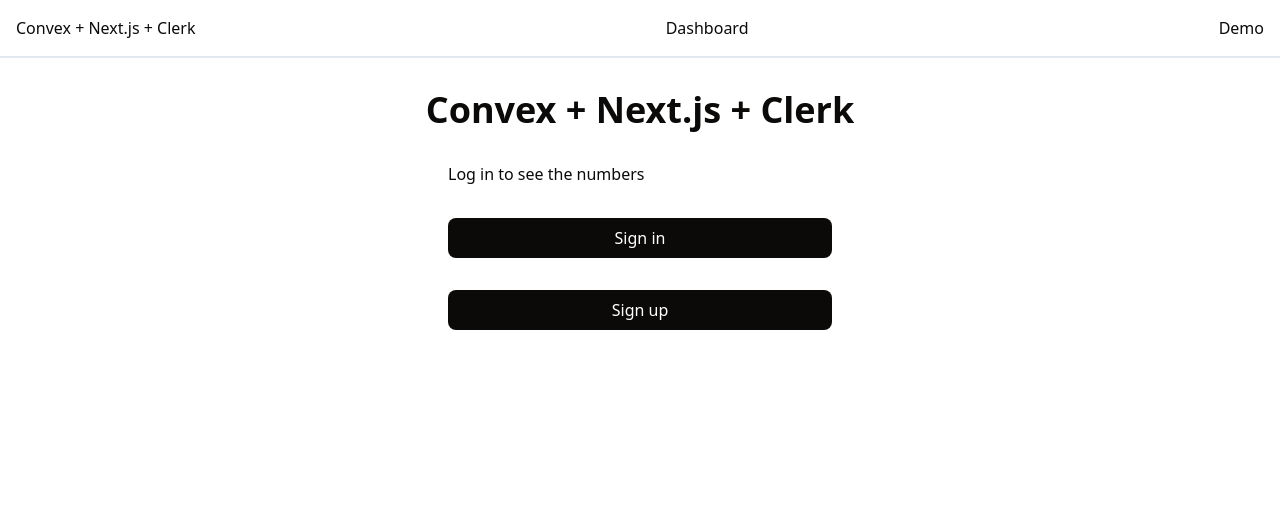
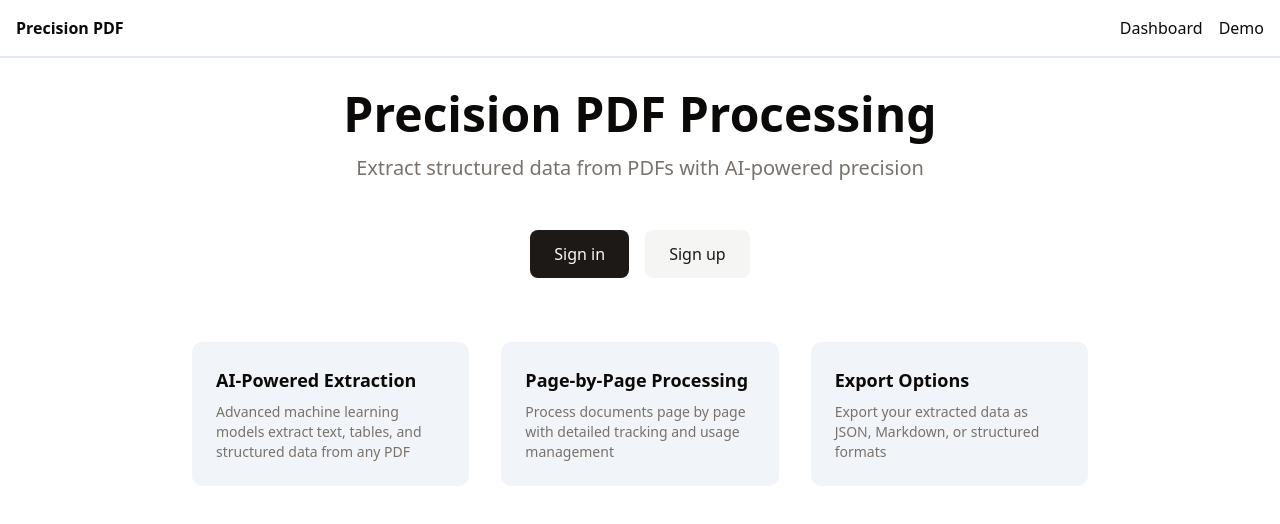
Before and after one commit to robertguss/convex-precision-pdf, a Next.js app: page / in a window 1280 px wide. Shown: the top 524 px of the page. Built offline with nearby package versions, Linux system fonts and the light colour scheme; no server answers.

Commit message:
fix errors

```diff
--- a/app/dashboard/upgrade/page.tsx
+++ b/app/dashboard/upgrade/page.tsx
@@ -2,7 +2,7 @@
 
 import { useState } from "react";
 import { useRouter } from "next/navigation";
-import { useQuery, useMutation } from "convex/react";
+import { useQuery, useAction } from "convex/react";
 import { api } from "@/convex/_generated/api";
 import { Button } from "@/components/ui/button";
 import { Card, CardContent, CardDescription, CardFooter, CardHeader, CardTitle } from "@/components/ui/card";
@@ -13,7 +13,7 @@
   const router = useRouter();
   const plans = useQuery(api.plans.list);
   const subscription = useQuery(api.subscriptions.getUserSubscription);
-  const createCheckoutSession = useMutation(api.stripe.createCheckoutSession);
+  const createCheckoutSession = useAction(api.stripe.createCheckoutSession);
   const [loadingPlanId, setLoadingPlanId] = useState<string | null>(null);
 
   const handleUpgrade = async (planId: string) => {
--- a/app/page.tsx
+++ b/app/page.tsx
@@ -1,168 +1,96 @@
 "use client";
 
-import {
-  Authenticated,
-  Unauthenticated,
-  useMutation,
-  useQuery,
-} from "convex/react";
-import { api } from "../convex/_generated/api";
+import { Authenticated, Unauthenticated } from "convex/react";
 import Link from "next/link";
-import { SignUpButton } from "@clerk/nextjs";
-import { SignInButton } from "@clerk/nextjs";
-import { UserButton } from "@clerk/nextjs";
+import { SignUpButton, SignInButton, UserButton } from "@clerk/nextjs";
+import { useRouter } from "next/navigation";
+import { useEffect } from "react";
 
 export default function Home() {
   return (
     <>
       <header className="sticky top-0 z-10 bg-background p-4 border-b-2 border-slate-200 dark:border-slate-800 flex flex-row justify-between items-center">
-        Convex + Next.js + Clerk
-        <Link href="/dashboard">Dashboard</Link>
-        <Link href="/demo">Demo</Link>
+        <div className="font-semibold">Precision PDF</div>
+        <div className="flex gap-4 items-center">
+          <Link href="/dashboard" className="hover:underline">Dashboard</Link>
+          <Link href="/demo" className="hover:underline">Demo</Link>
           <UserButton />
+        </div>
       </header>
       <main className="p-8 flex flex-col gap-8">
-        <h1 className="text-4xl font-bold text-center">
-          Convex + Next.js + Clerk
-        </h1>
         <Authenticated>
-          <Content />
+          <AuthenticatedRedirect />
         </Authenticated>
         <Unauthenticated>
-          <SignInForm />
+          <LandingPage />
         </Unauthenticated>
       </main>
     </>
   );
 }
 
-function SignInForm() {
+function AuthenticatedRedirect() {
+  const router = useRouter();
+
+  useEffect(() => {
+    router.push("/dashboard");
+  }, [router]);
+
   return (
-    <div className="flex flex-col gap-8 w-96 mx-auto">
-      <p>Log in to see the numbers</p>
+    <div className="flex items-center justify-center min-h-[50vh]">
+      <p>Redirecting to dashboard...</p>
+    </div>
+  );
+}
+
+function LandingPage() {
+  return (
+    <div className="max-w-4xl mx-auto">
+      <div className="text-center mb-12">
+        <h1 className="text-5xl font-bold mb-4">
+          Precision PDF Processing
+        </h1>
+        <p className="text-xl text-muted-foreground">
+          Extract structured data from PDFs with AI-powered precision
+        </p>
+      </div>
+
+      <div className="flex justify-center gap-4 mb-16">
         <SignInButton mode="modal" fallbackRedirectUrl="/dashboard">
-        <button className="bg-foreground text-background px-4 py-2 rounded-md">
+          <button className="bg-primary text-primary-foreground px-6 py-3 rounded-md hover:bg-primary/90 transition">
             Sign in
           </button>
         </SignInButton>
         <SignUpButton mode="modal" fallbackRedirectUrl="/dashboard">
-        <button className="bg-foreground text-background px-4 py-2 rounded-md">
+          <button className="bg-secondary text-secondary-foreground px-6 py-3 rounded-md hover:bg-secondary/90 transition">
             Sign up
           </button>
         </SignUpButton>
       </div>
-  );
-}
 
-function Content() {
-  const { viewer, numbers } =
-    useQuery(api.myFunctions.listNumbers, {
-      count: 10,
-    }) ?? {};
-  const addNumber = useMutation(api.myFunctions.addNumber);
-
-  if (viewer === undefined || numbers === undefined) {
-    return (
-      <div className="mx-auto">
-        <p>loading... (consider a loading skeleton)</p>
-      </div>
-    );
-  }
-
-  return (
-    <div className="flex flex-col gap-8 max-w-lg mx-auto">
-      <p>Welcome {viewer ?? "Anonymous"}!</p>
-      <p>
-        Click the button below and open this page in another window - this data
-        is persisted in the Convex cloud database!
-      </p>
-      <p>
-        <button
-          className="bg-foreground text-background text-sm px-4 py-2 rounded-md"
-          onClick={() => {
-            void addNumber({ value: Math.floor(Math.random() * 10) });
-          }}
-        >
-          Add a random number
-        </button>
-      </p>
-      <p>
-        Numbers:{" "}
-        {numbers?.length === 0
-          ? "Click the button!"
-          : (numbers?.join(", ") ?? "...")}
-      </p>
-      <p>
-        Edit{" "}
-        <code className="text-sm font-bold font-mono bg-slate-200 dark:bg-slate-800 px-1 py-0.5 rounded-md">
-          convex/myFunctions.ts
-        </code>{" "}
-        to change your backend
-      </p>
-      <p>
-        Edit{" "}
-        <code className="text-sm font-bold font-mono bg-slate-200 dark:bg-slate-800 px-1 py-0.5 rounded-md">
-          app/page.tsx
-        </code>{" "}
-        to change your frontend
-      </p>
-      <p>
-        See the{" "}
-        <Link href="/server" className="underline hover:no-underline">
-          /server route
-        </Link>{" "}
-        for an example of loading data in a server component
-      </p>
-      <div className="flex flex-col">
-        <p className="text-lg font-bold">Useful resources:</p>
-        <div className="flex gap-2">
-          <div className="flex flex-col gap-2 w-1/2">
-            <ResourceCard
-              title="Convex docs"
-              description="Read comprehensive documentation for all Convex features."
-              href="https://docs.convex.dev/home"
+      <div className="grid md:grid-cols-3 gap-8">
+        <FeatureCard
+          title="AI-Powered Extraction"
+          description="Advanced machine learning models extract text, tables, and structured data from any PDF"
         />
-            <ResourceCard
-              title="Stack articles"
-              description="Learn about best practices, use cases, and more from a growing
-            collection of articles, videos, and walkthroughs."
-              href="https://www.typescriptlang.org/docs/handbook/2/basic-types.html"
+        <FeatureCard
+          title="Page-by-Page Processing"
+          description="Process documents page by page with detailed tracking and usage management"
         />
-          </div>
-          <div className="flex flex-col gap-2 w-1/2">
-            <ResourceCard
-              title="Templates"
-              description="Browse our collection of templates to get started quickly."
-              href="https://www.convex.dev/templates"
+        <FeatureCard
+          title="Export Options"
+          description="Export your extracted data as JSON, Markdown, or structured formats"
         />
-            <ResourceCard
-              title="Discord"
-              description="Join our developer community to ask questions, trade tips & tricks,
-            and show off your projects."
-              href="https://www.convex.dev/community"
-            />
-          </div>
-        </div>
       </div>
     </div>
   );
 }
 
-function ResourceCard({
-  title,
-  description,
-  href,
-}: {
-  title: string;
-  description: string;
-  href: string;
-}) {
+function FeatureCard({ title, description }: { title: string; description: string }) {
   return (
-    <div className="flex flex-col gap-2 bg-slate-200 dark:bg-slate-800 p-4 rounded-md h-28 overflow-auto">
-      <a href={href} className="text-sm underline hover:no-underline">
-        {title}
-      </a>
-      <p className="text-xs">{description}</p>
+    <div className="bg-slate-100 dark:bg-slate-800 p-6 rounded-lg">
+      <h3 className="text-lg font-semibold mb-2">{title}</h3>
+      <p className="text-sm text-muted-foreground">{description}</p>
     </div>
   );
 }
--- a/app/server/inner.tsx
+++ /dev/null
@@ -1,31 +0,0 @@
-"use client";
-
-import { Preloaded, useMutation, usePreloadedQuery } from "convex/react";
-import { api } from "../../convex/_generated/api";
-
-export default function Home({
-  preloaded,
-}: {
-  preloaded: Preloaded<typeof api.myFunctions.listNumbers>;
-}) {
-  const data = usePreloadedQuery(preloaded);
-  const addNumber = useMutation(api.myFunctions.addNumber);
-  return (
-    <>
-      <div className="flex flex-col gap-4 bg-slate-200 dark:bg-slate-800 p-4 rounded-md">
-        <h2 className="text-xl font-bold">Reactive client-loaded data</h2>
-        <code>
-          <pre>{JSON.stringify(data, null, 2)}</pre>
-        </code>
-      </div>
-      <button
-        className="bg-foreground text-background px-4 py-2 rounded-md mx-auto"
-        onClick={() => {
-          void addNumber({ value: Math.floor(Math.random() * 10) });
-        }}
-      >
-        Add a random number
-      </button>
-    </>
-  );
-}
--- a/app/server/page.tsx
+++ /dev/null
@@ -1,24 +0,0 @@
-import Home from "./inner";
-import { preloadQuery, preloadedQueryResult } from "convex/nextjs";
-import { api } from "@/convex/_generated/api";
-
-export default async function ServerPage() {
-  const preloaded = await preloadQuery(api.myFunctions.listNumbers, {
-    count: 3,
-  });
-
-  const data = preloadedQueryResult(preloaded);
-
-  return (
-    <main className="p-8 flex flex-col gap-4 mx-auto max-w-2xl">
-      <h1 className="text-4xl font-bold text-center">Convex + Next.js</h1>
-      <div className="flex flex-col gap-4 bg-slate-200 dark:bg-slate-800 p-4 rounded-md">
-        <h2 className="text-xl font-bold">Non-reactive server-loaded data</h2>
-        <code>
-          <pre>{JSON.stringify(data, null, 2)}</pre>
-        </code>
-      </div>
-      <Home preloaded={preloaded} />
-    </main>
-  );
-}
```
Also changed, not shown: convex/subscriptions.ts (+30 -22 lines). Lines whose indentation alone changed are shown as unchanged.
